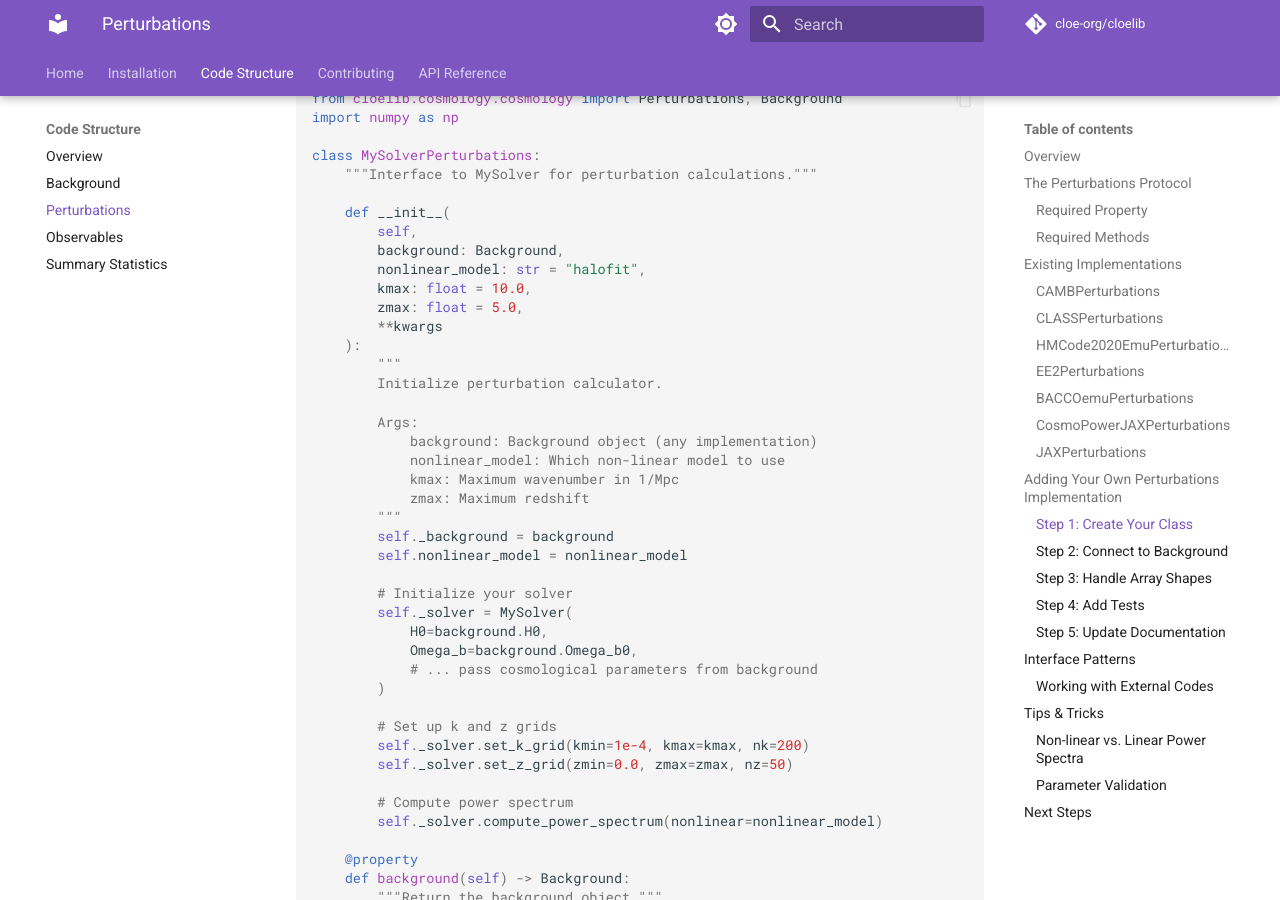
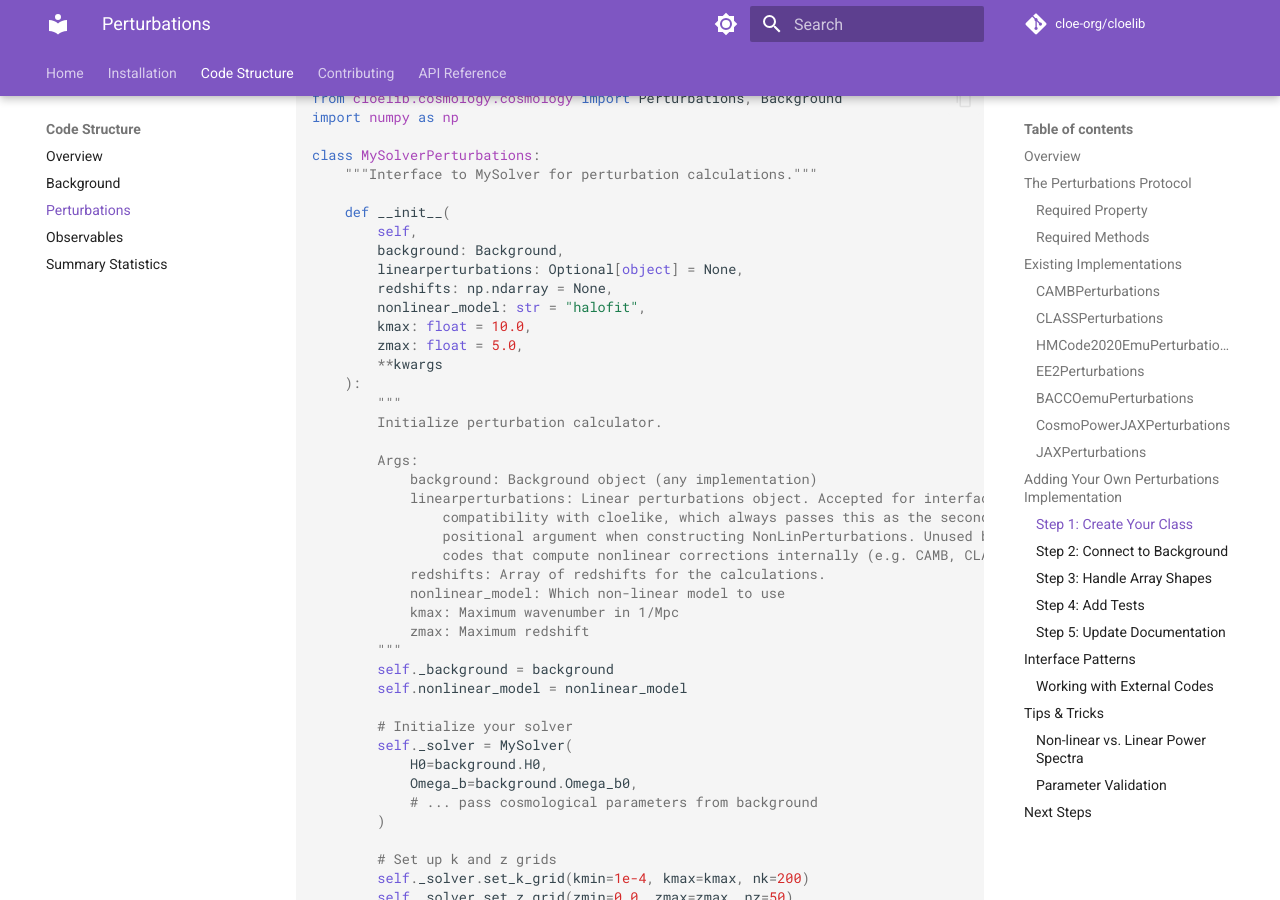
Before and after one commit to cloe-org/cloelib, an MkDocs documentation site: the page built from docs/code_structure/perturbations.md, in a window 1280 px wide and 900 px high, scrolled down 5449 px. Built offline with MkDocs 1.6.1 and Material for MkDocs 9.7.7, drawn with Linux system fonts in a browser that asks for light colours; comment, search, counter and statistics services are not loaded; the version menu is left out.

Commit message:
updated docs

```diff
--- a/docs/code_structure/perturbations.md
+++ b/docs/code_structure/perturbations.md
@@ -228,6 +228,8 @@ class MySolverPerturbations:
     def __init__(
         self,
         background: Background,
+        linearperturbations: Optional[object] = None,
+        redshifts: np.ndarray = None,
         nonlinear_model: str = "halofit",
         kmax: float = 10.0,
         zmax: float = 5.0,
@@ -238,6 +240,11 @@ class MySolverPerturbations:
 
         Args:
             background: Background object (any implementation)
+            linearperturbations: Linear perturbations object. Accepted for interface
+                compatibility with cloelike, which always passes this as the second
+                positional argument when constructing NonLinPerturbations. Unused by
+                codes that compute nonlinear corrections internally (e.g. CAMB, CLASS).
+            redshifts: Array of redshifts for the calculations.
             nonlinear_model: Which non-linear model to use
             kmax: Maximum wavenumber in 1/Mpc
             zmax: Maximum redshift
```
